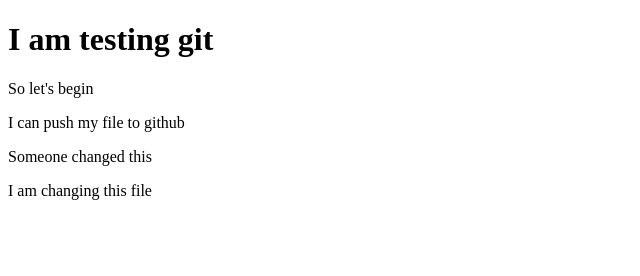
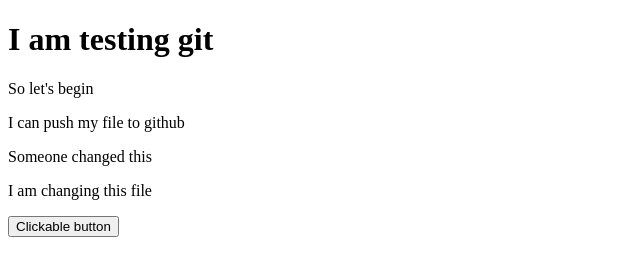
Before and after one commit to SAIFUL20WD/test-repo, a plain HTML site: page index.html in a window 1280 px wide. Shown: the whole page, without its empty margins (0-640 px from the left). Drawn offline with Linux system fonts and the light colour scheme.

Commit message:
button added

```diff
--- a/index.html
+++ b/index.html
@@ -13,5 +13,6 @@
     <div>
         <p>I am changing this file</p>
     </div>
+    <button>Clickable button</button>
 </body>
 </html>
```
